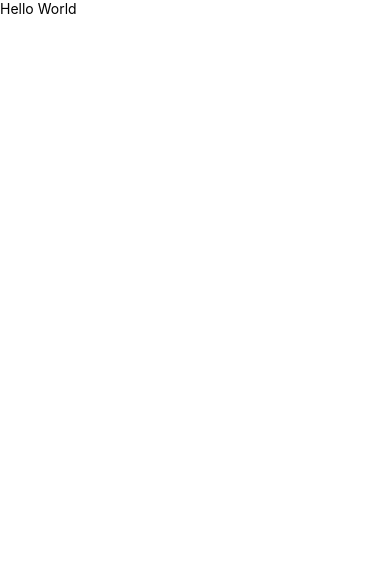
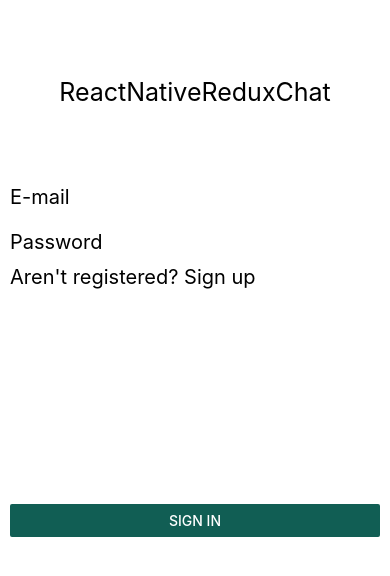
Before and after one commit to matheuscla/ReactNativeReduxChat, a React Native app: screen / in a window 390 px wide. Shown: the top 576 px of the page. Built offline with nearby package versions, Linux system fonts and the light colour scheme.

Commit message:
Create form login component

```diff
--- a/src/App.js
+++ b/src/App.js
@@ -1,8 +1,6 @@
 import React from 'react';
-import { View, Text } from 'react-native';
+import FormLogin from './components/FormLogin';
 
 export default props => (
-  <View>
-    <Text>Hello World</Text>
-  </View>
+  <FormLogin />
 )
--- /dev/null
+++ b/src/components/FormLogin.js
@@ -0,0 +1,46 @@
+import React from 'react';
+import { View, Text, TextInput, Button, StyleSheet } from 'react-native'
+
+export default props => (
+  <View style={styles.container}>
+    <View style={styles.header}>
+      <Text style={styles.headerText}>ReactNativeReduxChat</Text>
+    </View>
+    <View style={styles.form}>
+      <TextInput style={styles.textInput} placeholder="E-mail" />
+      <TextInput style={styles.textInput} placeholder="Password" />
+      <Text style={styles.registerText} >Aren't registered? Sign up</Text>
+    </View>
+    <View style={styles.actions}>
+      <Button title="Sign In" color="#115e54" onPress={() => false}/>
+    </View>
+  </View>
+)
+
+const styles = StyleSheet.create({
+  container: {
+    flex: 1,
+    padding: 10
+  },
+  header: {
+    flex: 1,
+    alignItems: 'center',
+    justifyContent: 'center'
+  },
+  headerText: {
+    fontSize: 25
+  },
+  form: {
+    flex: 2
+  },
+  textInput: {
+    fontSize: 20,
+    height: 45
+  },
+  registerText: {
+    fontSize: 20
+  },
+  actions: {
+    flex: 2
+  }
+})
```
